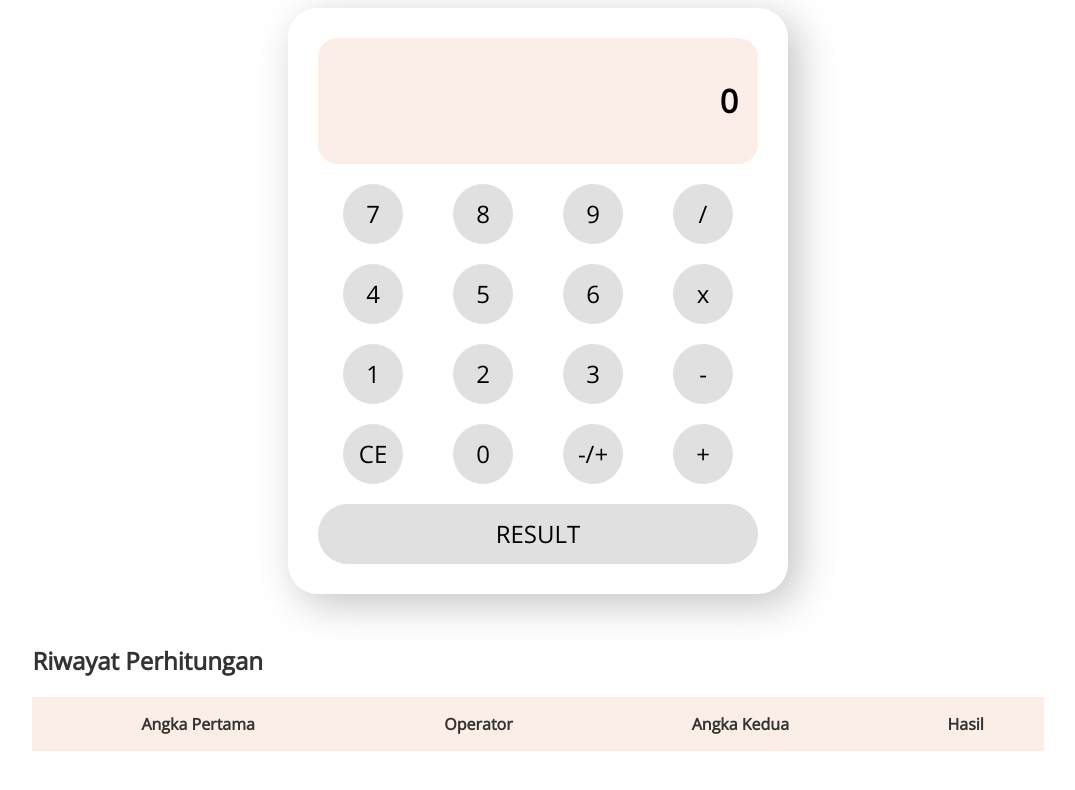
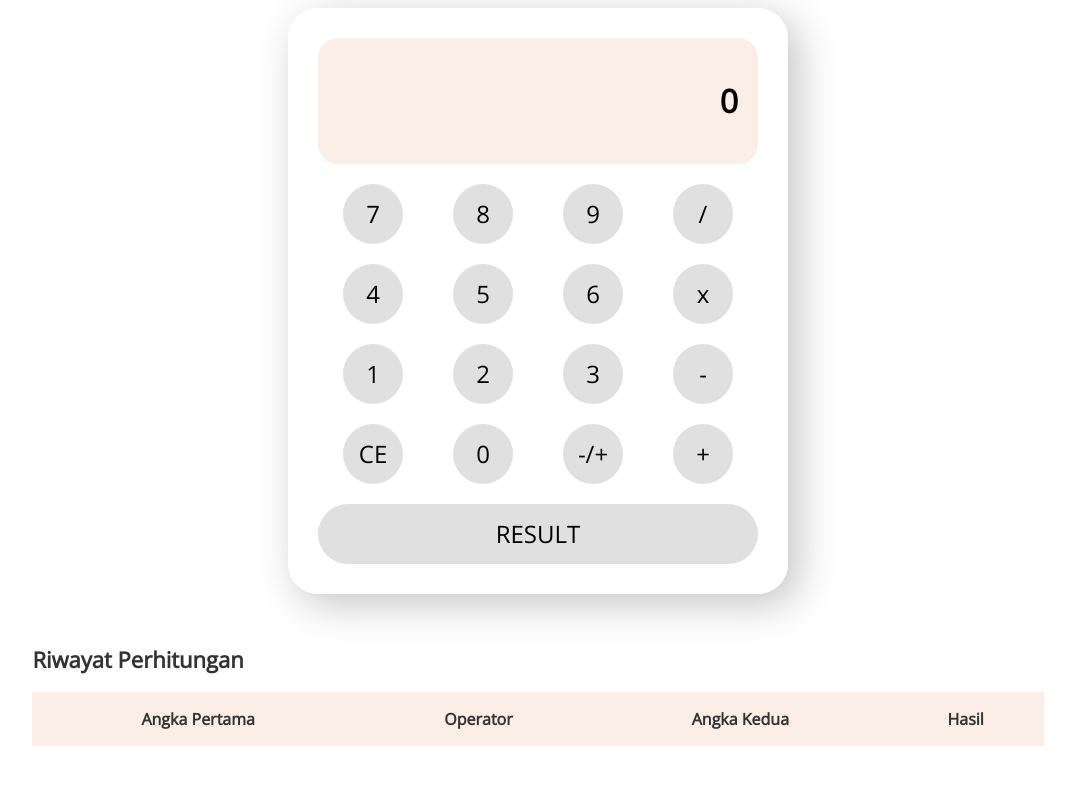
Before and after one commit to galihproo/calculator-web, a plain HTML site: page index.html in a window 1280 px wide. Shown: the whole page, without its empty margins (102-1177 px from the left). Drawn offline with nearby package versions, Linux system fonts and the light colour scheme.

Commit message:
fix some content

```diff
--- a/styles/style.css
+++ b/styles/style.css
@@ -82,12 +82,15 @@ body {
 
 .history h2 {
     color: #333;
+    font-weight: bold;
+    font-size: 22px;
 }
 
 table {
     border-spacing: 0;
     width: 100%;
     border-radius: 20px;
+    color: #333;
 }
 
 th,
```
